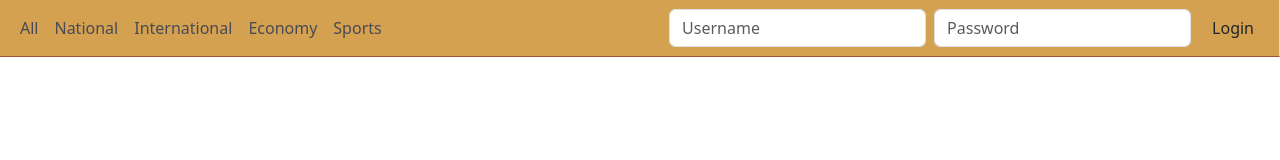
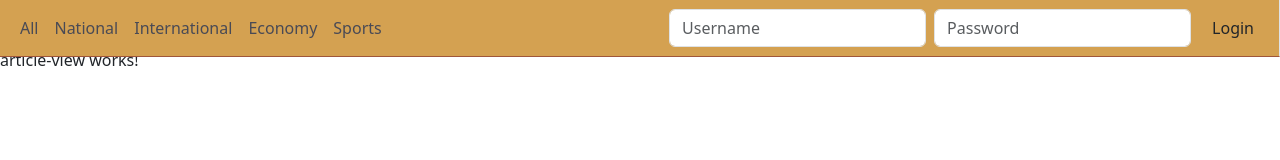
Before and after one commit to Lakmi94/NewsManagerDevTeam1, an Angular app: page /article/1 in a window 1280 px wide. Before the commit this address led to /. Shown: the top 160 px of the page. Built offline with nearby package versions, Linux system fonts and the light colour scheme.

Commit message:
Add article view

```diff
--- a/src/app/app.html
+++ b/src/app/app.html
@@ -1,19 +1,6 @@
-
-
 <main class="main">
   <app-navbar></app-navbar>
-  <div class="pt-5 pt-lg-4">
+  <div class="pt-5">
     <router-outlet></router-outlet>
   </div>
 </main>
-
-<!-- * * * * * * * * * * * * * * * * * * * * * * * * * * * * * * * * -->
-<!-- * * * * * * * * * * * The content above * * * * * * * * * * * * -->
-<!-- * * * * * * * * * * is only a placeholder * * * * * * * * * * * -->
-<!-- * * * * * * * * * * and can be replaced.  * * * * * * * * * * * -->
-<!-- * * * * * * * * * * * * * * * * * * * * * * * * * * * * * * * * -->
-<!-- * * * * * * * * * * End of Placeholder  * * * * * * * * * * * * -->
-<!-- * * * * * * * * * * * * * * * * * * * * * * * * * * * * * * * * -->
-
-
-<router-outlet />
--- a/src/app/app.routes.ts
+++ b/src/app/app.routes.ts
@@ -1,7 +1,9 @@
 import { Routes } from '@angular/router';
 import { CategoryView } from './category-view/category-view';
+import { ArticleView } from './article-view/article-view';
 
 export const routes: Routes = [
   { path: '', redirectTo: '/category/all', pathMatch: 'full' },
   { path: 'category/:id', component: CategoryView },
+  { path: 'article/:id', component: ArticleView },
 ];
--- /dev/null
+++ b/src/app/article-view/article-view.html
@@ -0,0 +1 @@
+<p>article-view works!</p>
--- a/src/app/category-view/category-view.css
+++ b/src/app/category-view/category-view.css
@@ -36,7 +36,7 @@
  display: grid;                  /* enables grid layout */
   grid-template-columns: repeat(3, 1fr); /* 3 equal columns */
   gap: 1rem;                      /* space between rows and columns */
-  margin-top: 2%;
+
   padding: 2%;
   border: 1px solid red;
 
--- a/src/app/category-view/category-view.html
+++ b/src/app/category-view/category-view.html
@@ -9,7 +9,9 @@
       <div class="card-body">
         <h5 class="card-title">{{ card.title }}</h5>
         <p class="card-text text-muted">{{ card.category }}</p>
-        <div class="more">...more</div>
+        <div class="more">
+            <a [routerLink]="['/article', card.id]">more...</a>
+        </div>
       </div>
       <div class="card-footer">
         <div [innerHTML]="card.abstract | safeHtml"></div>
--- a/src/app/category-view/category-view.ts
+++ b/src/app/category-view/category-view.ts
@@ -5,10 +5,11 @@ import { CommonModule } from '@angular/common';
 import { Article } from '../interfaces/article';
 import * as _ from 'lodash';
 import { SafeHtmlPipe } from '../pipes/safe-html-pipe';
+
 @Component({
   selector: 'app-category-view',
    standalone: true,
-  imports: [CommonModule, SafeHtmlPipe],
+  imports: [CommonModule, SafeHtmlPipe, RouterLink],
   templateUrl: './category-view.html',
   styleUrl: './category-view.css',
 })
```
Also changed, not shown: src/app/article-view/article-view.ts (added, +11 -0 lines), src/app/article-view/article-view.css (added), 1 other file (tests, documents, lock files or other folders).
